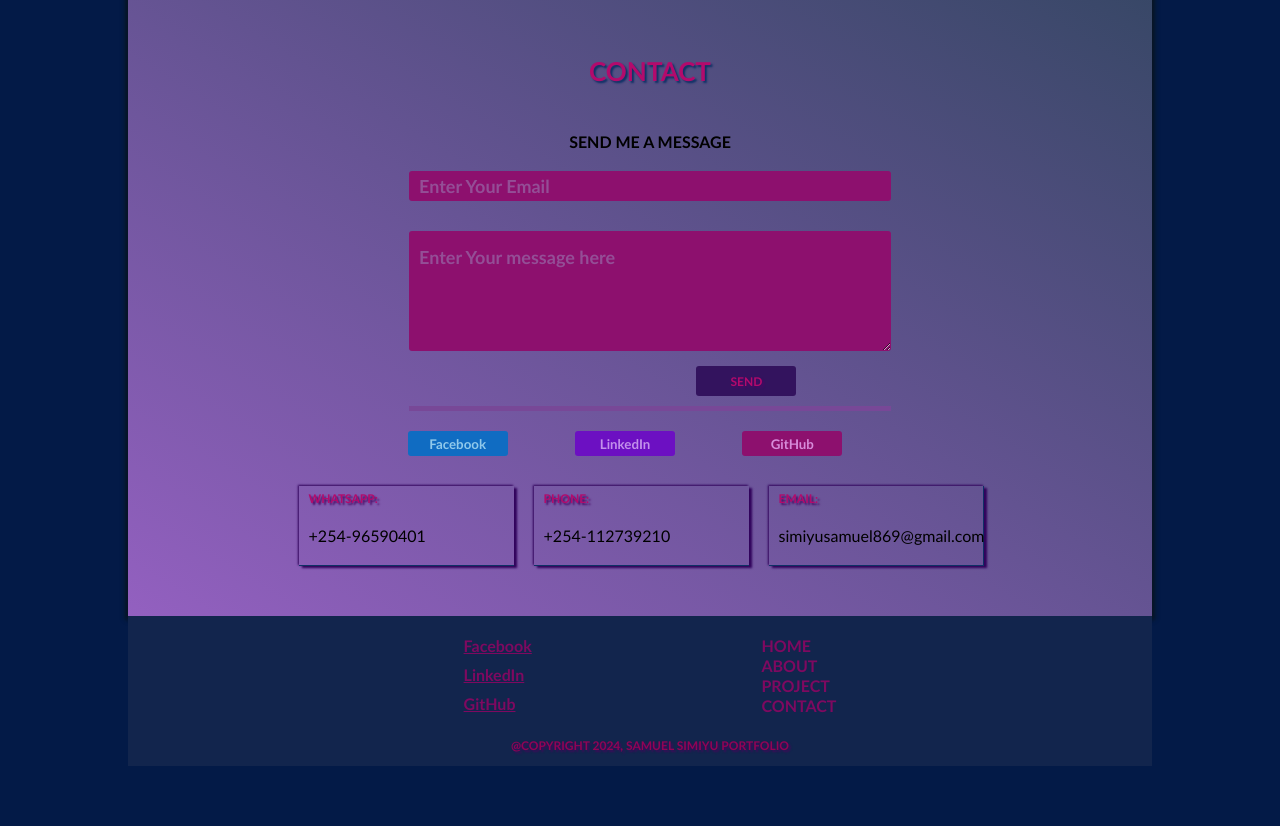
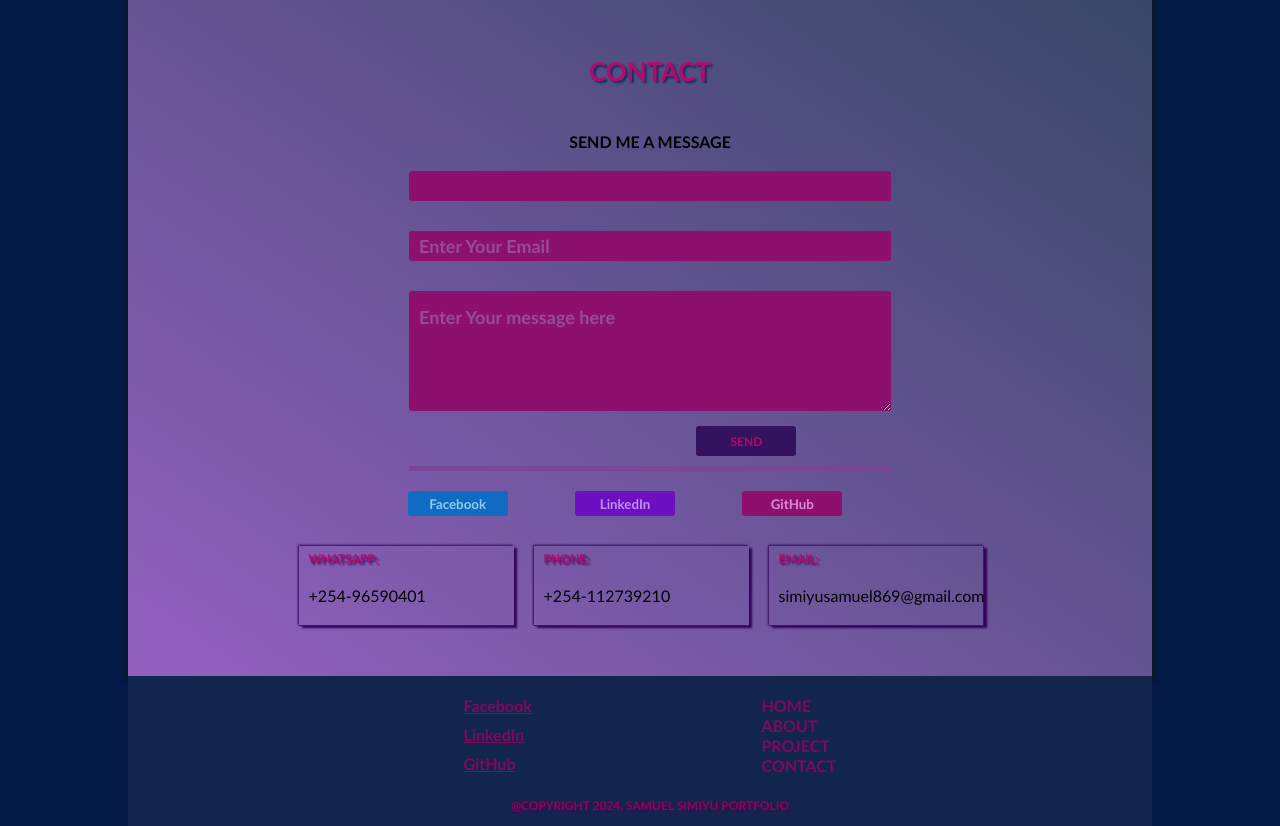
Before and after one commit to simiyu-samuel/my-portfolio, a plain HTML site: page index.html in a window 1280 px wide. Shown: the part 2020-2846 px from the top of the page. Before the commit the page ends 2786 px from the top, so only its background shows below. Drawn offline with Linux system fonts and the light colour scheme.

Commit message:
Update index.html for submitting the contact form to receive email messages

```diff
--- a/index.html
+++ b/index.html
@@ -117,9 +117,10 @@
     <div id="contact">
         <h2>contact</h2>
         <div class="form">
-            <form>
+            <form action="https://formsubmit.co/simiyusamuel869@gmail.com" method="POST">
                 <h4>SEND ME A MESSAGE</h4>
-                <input type="email" name="email" placeholder="Enter Your Email"/>
+                <input type="text" name="name" required>
+                <input type="email" name="email" placeholder="Enter Your Email" required/>
                 <textarea name="message" placeholder="Enter Your message here"></textarea>
                 <button type="submit">SEND</button>
             </form>
```
